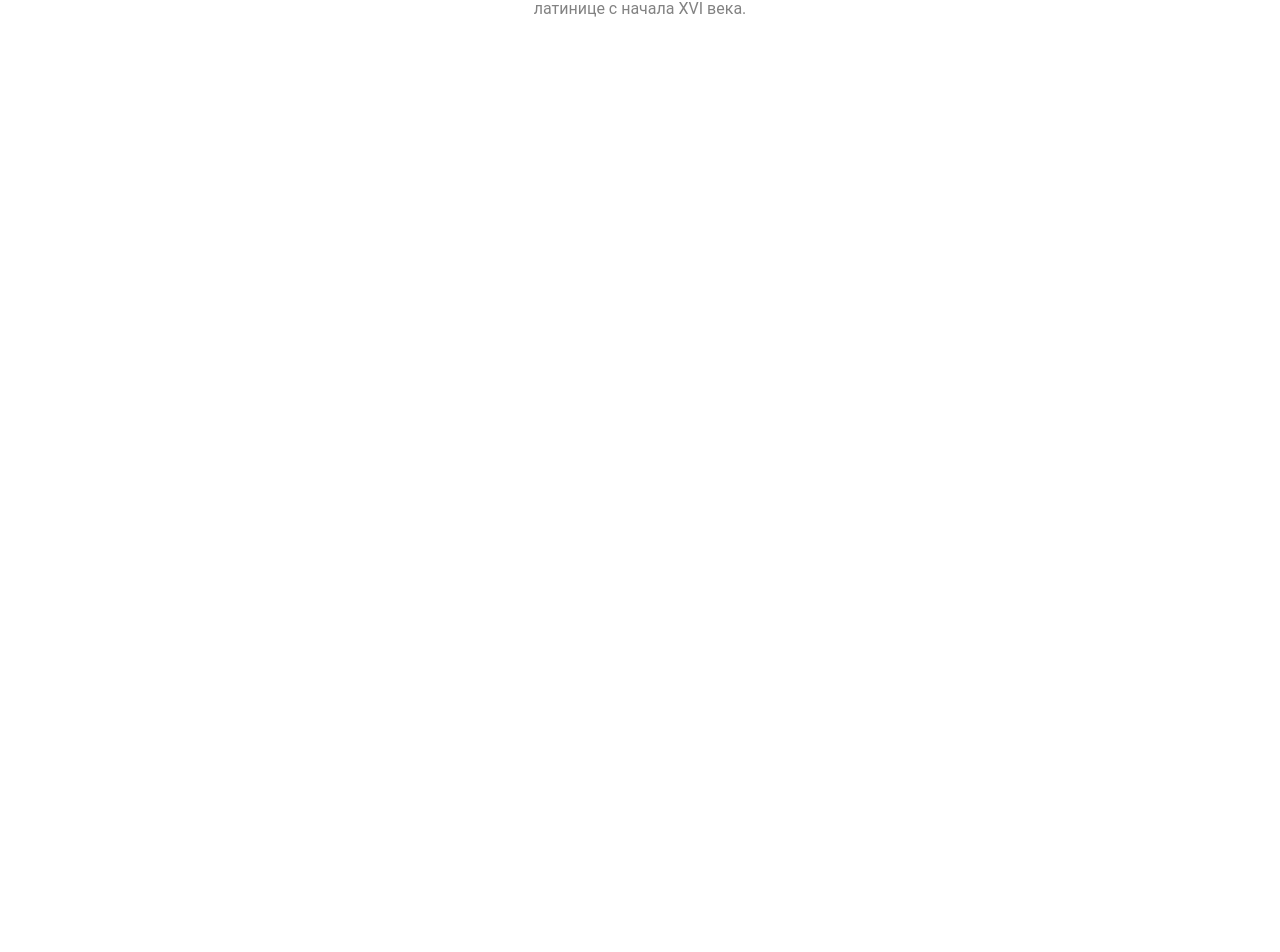
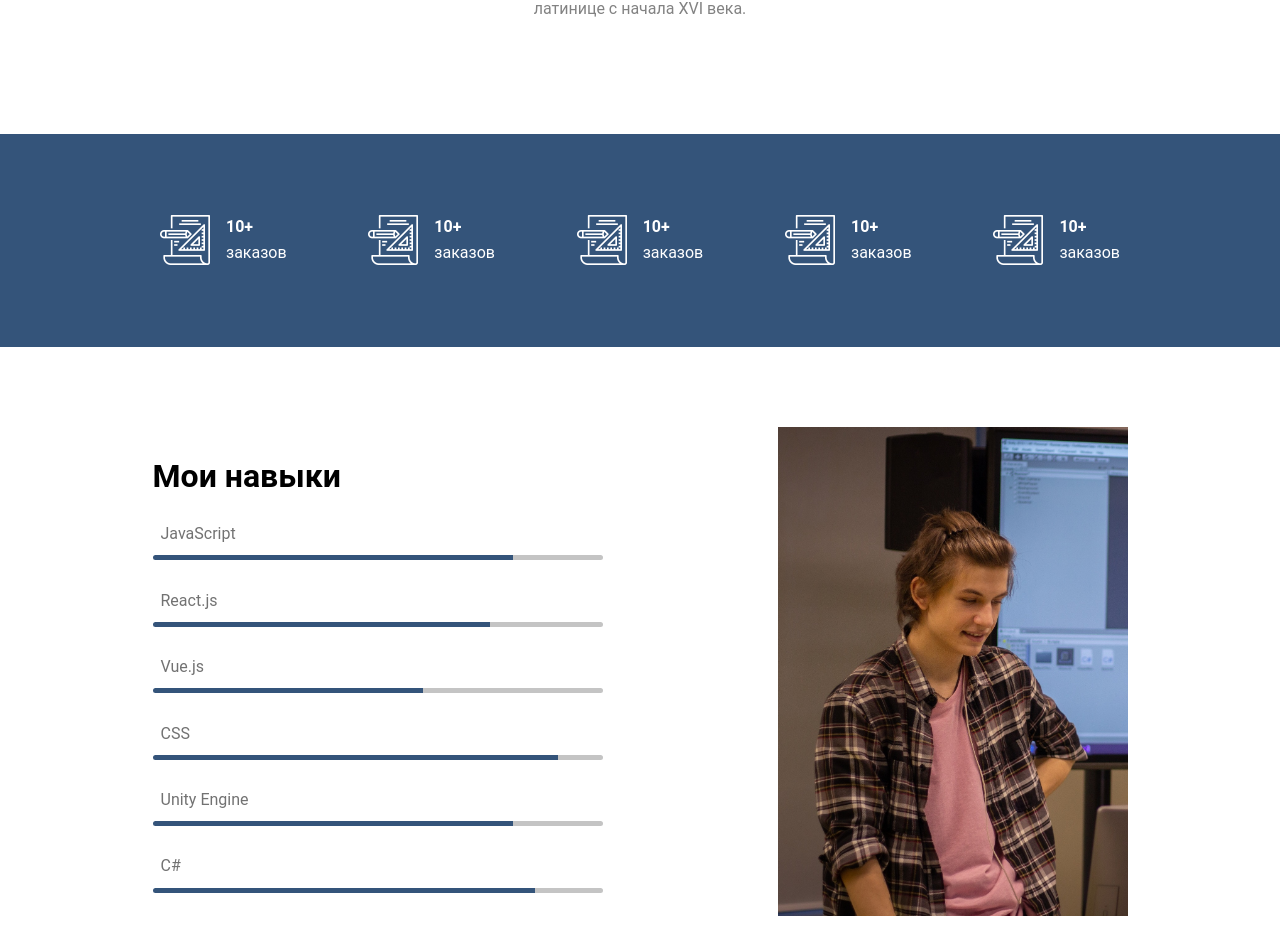
Before and after one commit to FFFFFFear1/About-me, a React (Create React App) app: page / in a window 1280 px wide. Shown: the part 893-1845 px from the top of the page. Before the commit the page ends 1027 px from the top, so only its background shows below. Built offline with nearby package versions, Linux system fonts and the light colour scheme.

Commit message:
Skills page

```diff
--- a/src/App.js
+++ b/src/App.js
@@ -3,6 +3,7 @@ import Navbar from "./components/Navbar";
 import Title from "./components/content/Title";
 import About from "./components/content/About";
 import Statistics from "./components/content/Statistics";
+import Skils from "./components/content/Skils";
 
 function App() {
   return (
@@ -11,6 +12,7 @@ function App() {
       <Title />
       <About />
       <Statistics />
+      <Skils />
     </div>
   );
 }
--- /dev/null
+++ b/src/components/content/Skils.js
@@ -0,0 +1,86 @@
+import myPhoto from "../../images/photo.jpg";
+
+export default function Skils() {
+  return (
+    <div className="skills">
+      <div className="skills__handler">
+        <p className="skills__handler__title">Мои навыки</p>
+        <div className="skills__handler__item">
+          <p className="skills__handler__item__title">JavaScript</p>
+          <div
+            className="skills__handler__item__value"
+            style={{
+              gridTemplateColumns: "80% 20%",
+            }}
+          >
+            <div style={{ backgroundColor: "#34547a" }}></div>
+            <div style={{ backgroundColor: "#c4c4c4" }}></div>
+          </div>
+        </div>
+        <div className="skills__handler__item">
+          <p className="skills__handler__item__title">React.js</p>
+          <div
+            className="skills__handler__item__value"
+            style={{
+              gridTemplateColumns: "75% 25%",
+            }}
+          >
+            <div style={{ backgroundColor: "#34547a" }}></div>
+            <div style={{ backgroundColor: "#c4c4c4" }}></div>
+          </div>
+        </div>
+        <div className="skills__handler__item">
+          <p className="skills__handler__item__title">Vue.js</p>
+          <div
+            className="skills__handler__item__value"
+            style={{
+              gridTemplateColumns: "60% 40%",
+            }}
+          >
+            <div style={{ backgroundColor: "#34547a" }}></div>
+            <div style={{ backgroundColor: "#c4c4c4" }}></div>
+          </div>
+        </div>
+        <div className="skills__handler__item">
+          <p className="skills__handler__item__title">CSS</p>
+          <div
+            className="skills__handler__item__value"
+            style={{
+              gridTemplateColumns: "90% 10%",
+            }}
+          >
+            <div style={{ backgroundColor: "#34547a" }}></div>
+            <div style={{ backgroundColor: "#c4c4c4" }}></div>
+          </div>
+        </div>
+        <div className="skills__handler__item">
+          <p className="skills__handler__item__title">Unity Engine</p>
+          <div
+            className="skills__handler__item__value"
+            style={{
+              gridTemplateColumns: "80% 20%",
+            }}
+          >
+            <div style={{ backgroundColor: "#34547a" }}></div>
+            <div style={{ backgroundColor: "#c4c4c4" }}></div>
+          </div>
+        </div>
+        <div className="skills__handler__item">
+          <p className="skills__handler__item__title">C#</p>
+          <div
+            className="skills__handler__item__value"
+            style={{
+              gridTemplateColumns: "85% 15%",
+            }}
+          >
+            <div style={{ backgroundColor: "#34547a" }}></div>
+            <div style={{ backgroundColor: "#c4c4c4" }}></div>
+          </div>
+        </div>
+      </div>
+      <div className="skills__photo">
+        <img src={myPhoto} />
+      </div>
+    </div>
+  );
+}
--- a/src/components/content/Statistics.js
+++ b/src/components/content/Statistics.js
@@ -1,7 +1,55 @@
+import projectIcon from "../../images/projectIcon.png";
+
 export default function Statistics() {
   return (
     <div className="statistics">
-      <div></div>
+      <div className="statistics__content">
+        <div className="statistics__content__item">
+          <div className="statistics__content__item__image">
+            <img src={projectIcon} />
+          </div>
+          <div className="statistics__content__item__parpams">
+            <p style={{ fontWeight: "bold" }}>10+</p>
+            <p>заказов</p>
+          </div>
+        </div>
+        <div className="statistics__content__item">
+          <div className="statistics__content__item__image">
+            <img src={projectIcon} />
+          </div>
+          <div className="statistics__content__item__parpams">
+            <p style={{ fontWeight: "bold" }}>10+</p>
+            <p>заказов</p>
+          </div>
+        </div>
+        <div className="statistics__content__item">
+          <div className="statistics__content__item__image">
+            <img src={projectIcon} />
+          </div>
+          <div className="statistics__content__item__parpams">
+            <p style={{ fontWeight: "bold" }}>10+</p>
+            <p>заказов</p>
+          </div>
+        </div>
+        <div className="statistics__content__item">
+          <div className="statistics__content__item__image">
+            <img src={projectIcon} />
+          </div>
+          <div className="statistics__content__item__parpams">
+            <p style={{ fontWeight: "bold" }}>10+</p>
+            <p>заказов</p>
+          </div>
+        </div>
+        <div className="statistics__content__item">
+          <div className="statistics__content__item__image">
+            <img src={projectIcon} />
+          </div>
+          <div className="statistics__content__item__parpams">
+            <p style={{ fontWeight: "bold" }}>10+</p>
+            <p>заказов</p>
+          </div>
+        </div>
+      </div>
     </div>
   );
 }
--- a/src/components/styles.scss
+++ b/src/components/styles.scss
@@ -11,6 +11,11 @@ body {
 *::after,
 *::before {
   box-sizing: border-box;
+}
+
+img {
+  max-width: 100%;
+  max-height: 100%;
 }
 
 /*===================== Navbar ====================*/
@@ -32,11 +37,6 @@ body {
   &__logo {
     width: 100px;
     height: auto;
-
-    img {
-      max-width: 100%;
-      max-height: 100%;
-    }
   }
 
   &__links {
@@ -74,11 +74,6 @@ body {
     &__image {
       width: 360px;
       height: 240px;
-
-      img {
-        max-width: 100%;
-        max-height: 100%;
-      }
     }
 
     &__discription {
@@ -137,4 +132,75 @@ body {
 
   width: 100%;
   height: auto;
+
+  &__content {
+    padding: 5rem 0;
+
+    width: 60rem;
+    margin: auto;
+
+    display: flex;
+    justify-content: space-between;
+
+    &__item {
+      color: white;
+
+      display: flex;
+      align-items: center;
+
+      &__image {
+        width: 50px;
+        height: 50px;
+        margin-right: 1rem;
+      }
+
+      &__parpams p {
+        margin: 0;
+      }
+    }
+  }
 }
+
+/*===================== Skills ====================*/
+
+.skills {
+  width: 65rem;
+  margin: 5rem auto;
+
+  display: flex;
+  align-items: center;
+  justify-content: space-around;
+
+  &__handler {
+    width: 35rem;
+
+    &__title {
+      font-weight: bold;
+      font-size: 32px;
+    }
+
+    &__item {
+      color: #727272;
+      margin: 1.7rem 0;
+
+      &__title {
+        margin: 0.5rem;
+      }
+
+      &__value {
+        width: 450px;
+
+        display: grid;
+        grid-template-rows: 5px;
+
+        border-radius: 1rem;
+        overflow: hidden;
+      }
+    }
+  }
+
+  &__photo {
+    width: 350px;
+    height: auto;
+  }
+}
```
Also changed, not shown: src/images/photo.jpg (added), src/images/projectIcon.png (added).
